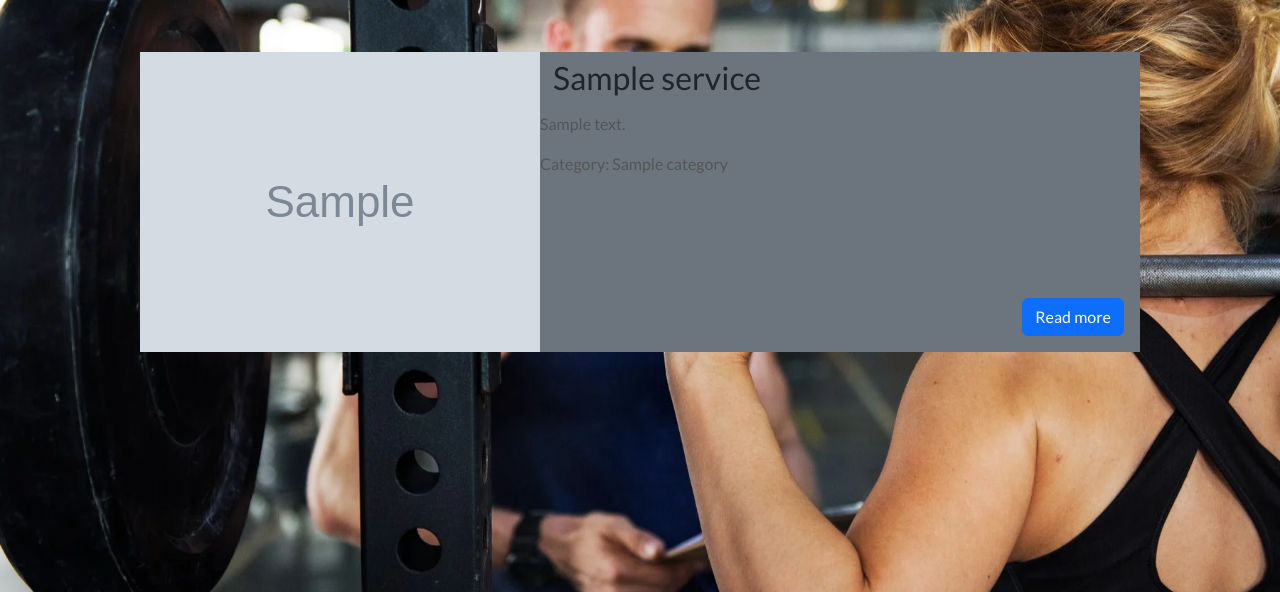
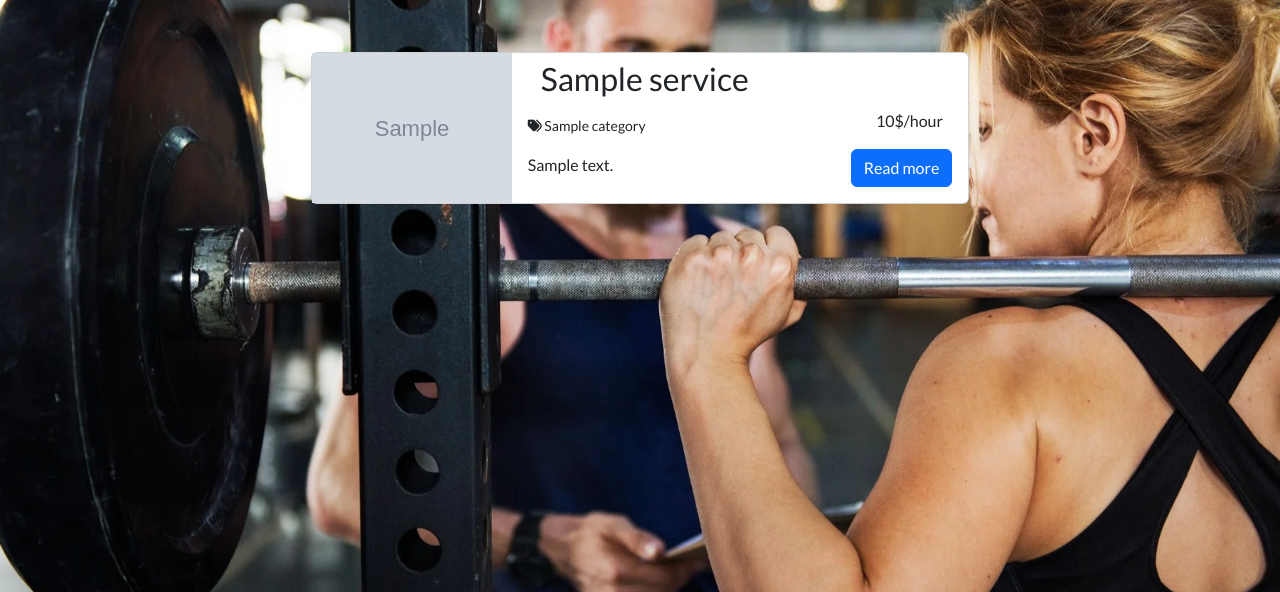
Before and after one commit to DavidFB94/pro-fit-pt, a Django app: template services/templates/services/services.html in a window 1280 px wide. Shown: the part 64-656 px from the top of the page. Run offline with Django 4.2, Linux system fonts and the light colour scheme; the template is opened without the code that fills it: most values are stand-ins (such as "Sample title", 1, 10 or a date in 2020); grey boxes marked "Sample" are stand-in pictures; some libraries are stand-ins or nearby versions.

Commit message:
Adjust services template to display price

```diff
--- a/services/templates/services/services.html
+++ b/services/templates/services/services.html
@@ -13,25 +13,39 @@
 <div class="container">
     <div class="row">
         <div class="col-12">
-            {% for service in all_services %}
-            <div class="d-flex my-3 bg-secondary position-relative">
-                <div class="d-flex">
+    <div class="row justify-content-center">
+        <div class="col col-lg-8">
+            {% for service, pricing_tier in services_with_pricing %}
+            <div class="d-flex flex-row my-3 bg-white position-relative card">
+                <div class="d-flex d-none d-sm-block">
                     {% if "placeholder" in service.image.url %}
                     <img class="card-image" src="{% static 'media/no-image.png' %}" alt="placeholder image">
                     {% else %}
-                    <img src="{{ service.image.url }}" alt="{{ service.name }}">
+                    <img class="card-image" src="{{ service.image.url }}" alt="{{ service.name }}">
                     {% endif %}
                 </div>
-                <div class="">
-                    <a href="" class="btn"><h2>{{service.name}}</h2></a>
-                    <p>{{service.description}}</p>
-                    <p>Category: {{service.category}}</p>
+                <div class="ms-3">
+                    <a href="" class="btn">
+                        <h2>{{ service.name }}</h2>
+                    </a>
+                    <p><small><i class="fa-solid fa-tags"></i>
+                            {{ service.category }}</small>
+                    </p>
+                    <p>{{ service.description }}</p>
                 </div>
                 <div class="position-absolute bottom-0 end-0">
+                    <div>
+                        {% if pricing_tier %}
+                        <p class="text-center my-0">{{ pricing_tier.price_per_unit }}$/hour</p>
+                        {% else %}
+                        <p class="text-center my-0">Price: N/A</p>
+                        {% endif %}
+                    </div>
                     <a href="" class="btn btn-primary my-3 me-3">Read more</a>
                 </div>
             </div>
             {% endfor %}
         </div>
+        </div>
     </div>
     {% endblock %}
```
